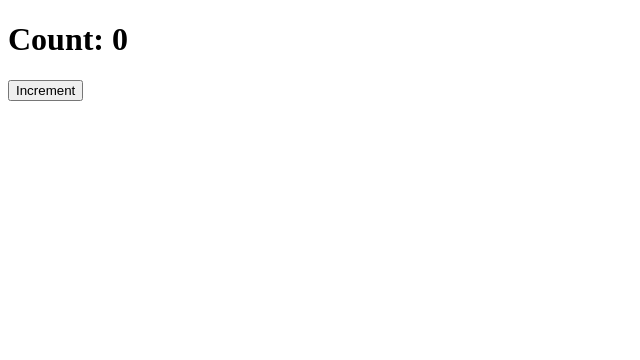
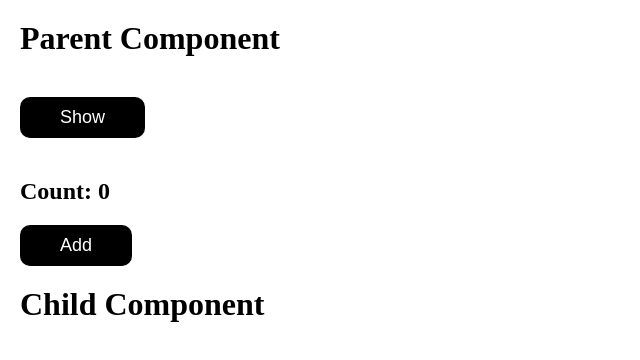
Before and after one commit to Nikhil-java-dev/ReactUssage, a React (Vite) app: page / in a window 1280 px wide. Shown: the top 360 px of the page, without its empty margins (0-640 px from the left). Built offline with nearby package versions, Linux system fonts and the light colour scheme.

Commit message:
useMemo start

```diff
--- a/src/App.jsx
+++ b/src/App.jsx
@@ -1,4 +1,5 @@
 import Counter from "./Topic-13 useEffect & stealCase/Counter";
+import Parent from "./Topic-14 React Memo/Parent";
 
 
 
@@ -6,7 +7,7 @@ import Counter from "./Topic-13 useEffect & stealCase/Counter";
 const App = () => {
   return (
      <div id="app-component">
-            <Counter/>
+            <Parent/>
       </div>
   );
 };
--- /dev/null
+++ b/src/Topic-14 React Memo/Child.jsx
@@ -0,0 +1,12 @@
+import React from 'react'
+
+const Child = React.memo((props) => {
+    console.log("Child Render", props.user);
+  return (
+    <div>
+        <h1>Child Component</h1>
+    </div>
+  )
+}
+)
+export default Child
--- /dev/null
+++ b/src/Topic-14 React Memo/Parent.jsx
@@ -0,0 +1,42 @@
+import { useState, useMemo } from "react";
+import Child from "./Child";
+import "./style.css";
+
+const Parent = () => {
+  const [status, setStatus] = useState(false);
+  const [count, setCount] = useState(0);
+
+  console.log("Parent Render");
+
+  return (
+    <div id="parent-component">
+      <h1>Parent Component</h1>
+
+      <div className="toggle-container">
+        <button onClick={() => setStatus(!status)}>
+          {status ? "Hide" : "Show"}
+        </button>
+        <p className={status ? "show" : "hide"}>
+          Lorem ipsum dolor sit amet consectetur adipisicing elit. Nemo laborum
+          tempore similique facere ut, sint magnam asperiores odio praesentium
+          deleniti, cum enim nostrum. Reiciendis iure aperiam blanditiis cum
+          porro ad quam neque enim perspiciatis perferendis vel earum molestiae,
+          labore magnam!
+        </p>
+      </div>
+
+      <div>
+        <h2>Count: {count}</h2>
+        <button onClick={() => setCount(count + 1)}>Add</button>
+      </div>
+
+      <Child
+        user={useMemo(() => {
+          return { username: "Tinku" };
+        }, [])}
+      />
+    </div>
+  );
+};
+
+export default Parent;
--- /dev/null
+++ b/src/Topic-14 React Memo/style.css
@@ -0,0 +1,60 @@
+*,*::after,*::before{
+    box-sizing: border-box;
+}
+
+*{
+    margin: 0;
+    padding: 0;
+}
+
+body{
+    width: 100vw;
+    min-height: 100vh;
+    height: fit-content;
+    padding: 20px;
+}
+
+ul,ol{
+    list-style-type: none;
+}
+
+a{
+    text-decoration: none;
+}
+
+.show{
+    display: block;
+}
+
+.hide{
+    display: none;
+}
+
+button{
+    padding: 10px 40px;
+    font-size: 18px;
+    color: white;
+    background-color: black;
+    cursor: pointer;
+    border: none;
+    outline: none;
+    border-radius: 10px;
+    margin-block: 20px;
+}
+
+.toggle-container{
+  margin-block:20px ;
+  display: flex;
+  align-items: center;
+  justify-content: flex-start;
+  gap: 0px 20px;
+}
+
+.toggle-container p{
+    padding: 15px;
+    width: 100%;
+    max-width: 500px;
+    background-color: #dadada;
+    border-radius: 5px;
+
+}
```
